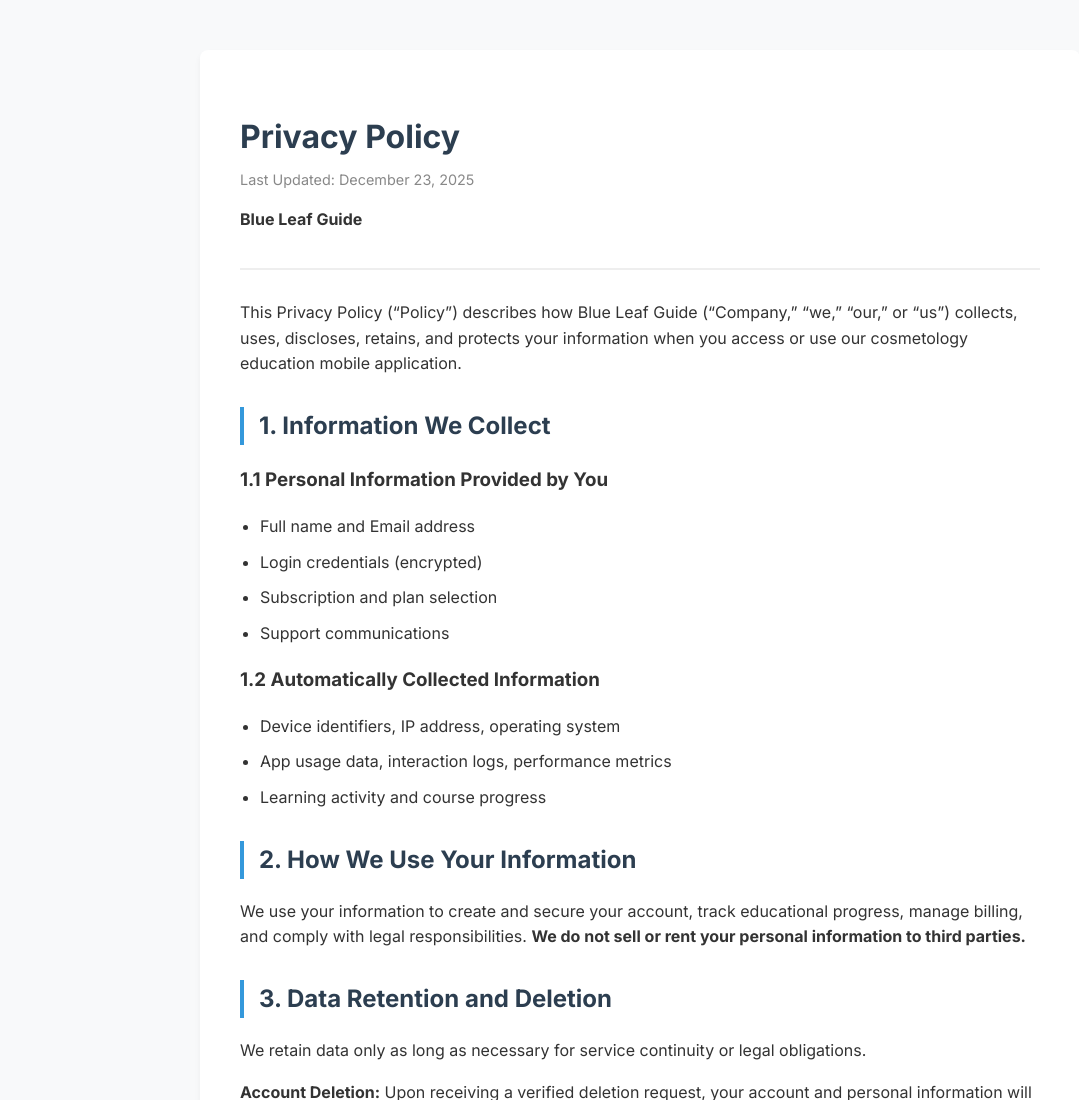
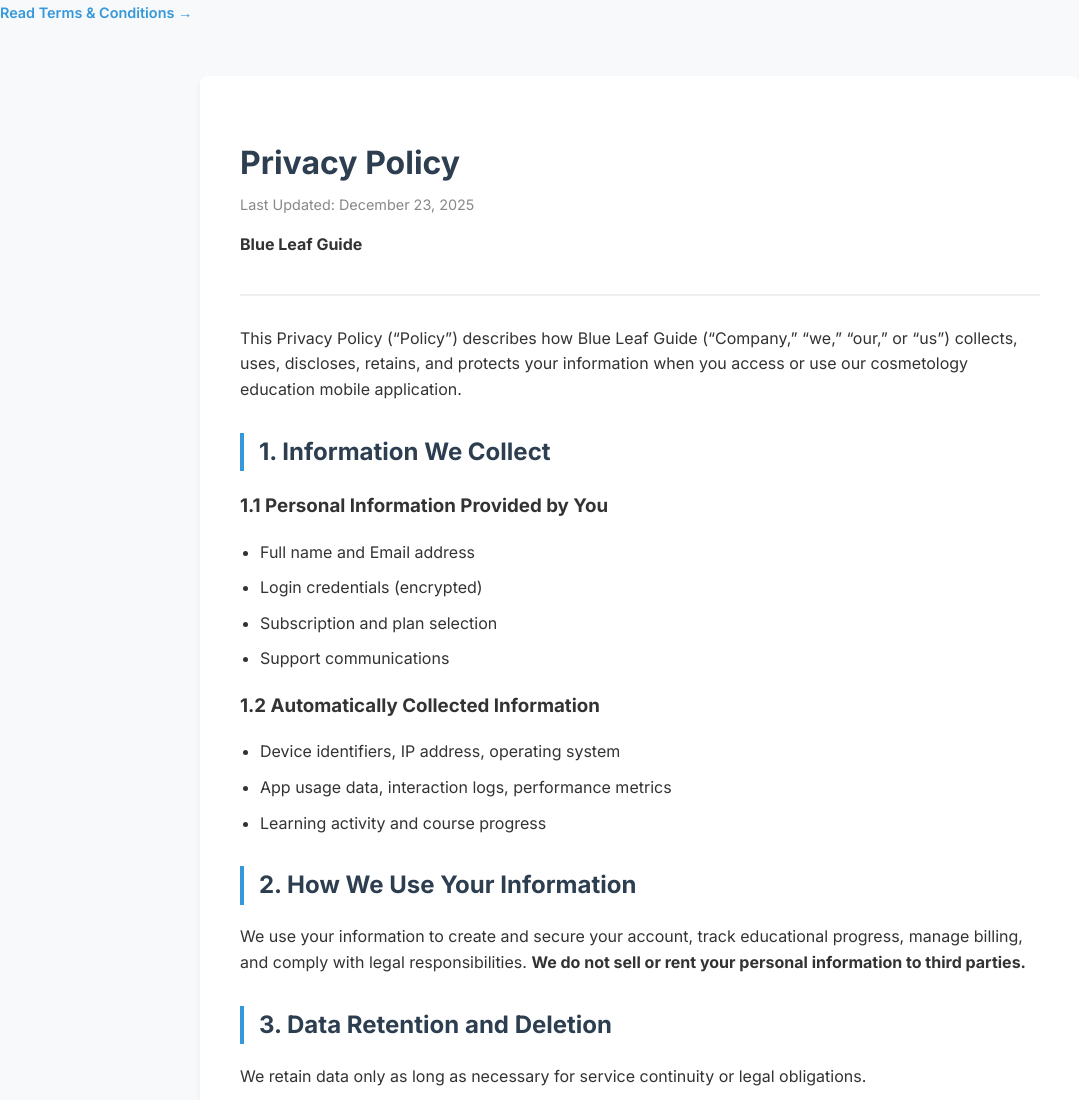
Before and after one commit to hasibol-bdevs/blue_leaf_guide_legal_docs, a plain HTML site: page index.html in a window 1280 px wide. Shown: the top 1100 px of the page, without its empty margins (0-1079 px from the left). Drawn offline with Linux system fonts and the light colour scheme.

Commit message:
Update index.html

```diff
--- a/index.html
+++ b/index.html
@@ -1,6 +1,9 @@
 <!DOCTYPE html>
 <html lang="en">
 <head>
+    <nav class="nav-links" style="margin-bottom: 20px;">
+    <a href="terms.html" style="color: #3498db; text-decoration: none; font-weight: 600; font-size: 0.9em;">Read Terms & Conditions →</a>
+</nav>
     <meta charset="UTF-8">
     <meta name="viewport" content="width=device-width, initial-scale=1.0">
     <title>Privacy Policy - Blue Leaf Guide</title>
```
